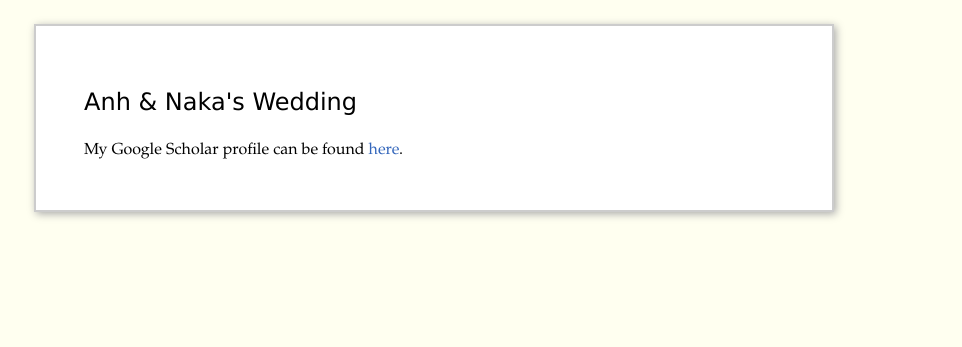
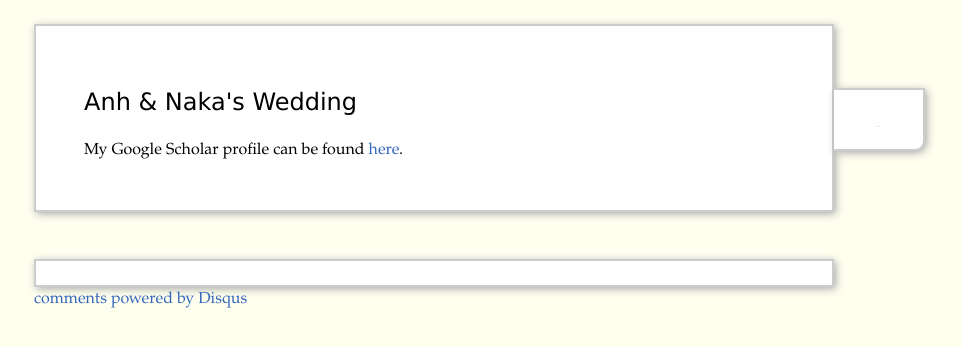
Before and after one commit to trananh/trananh.github.io, a Jekyll site: the page built from wedding/index.html, in a window 1280 px wide. Shown: the top 347 px of the page, without its empty margins (206-1168 px from the left). Built offline with Jekyll 4.4.1, drawn with Linux system fonts in a browser that asks for light colours; nearby versions of some CDN libraries; comment, search, counter and statistics services are not loaded.

Commit message:
Updated wedding page.

```diff
--- a/wedding/index.html
+++ b/wedding/index.html
@@ -2,6 +2,28 @@
 layout: core
 title: anh + naka wedding
 ---
+
+<span itemscope itemtype="http://schema.org/Event">
+    <meta itemprop="name" content="Anh and Naka's Wedding">
+    <meta itemprop="eventType" content="Wedding">
+    <meta itemprop="url" content="{{ site.url }}{{ page.url }}">
+    <meta itemprop="description" content="Anh and Naka's wedding website.">
+    <meta itemprop="startDate" content="2015-06-19T17:15">
+    <meta itemprop="location" content="Abernethy Center, OR">
+</span>
+
+<div id="navsidewrapper">
+    <div id="navsidebar">
+        <div id="social" class="social">
+            <p><span class="fb-like" data-href="{{ page.url | prepend: site.url }}" data-layout="button" data-action="like" data-show-faces="false" data-share="false"></span></p>
+            <p><span class="fb-share-button" data-href="{{ page.url | prepend: site.url }}" data-type="button"></span></p>
+            <p><span class="g-plusone" data-size="medium" data-annotation="none"></span></p>
+            <p><span class="g-plus" data-action="share" data-annotation="none"></span></p>
+            <p><span><a href="https://twitter.com/share" class="twitter-share-button" data-via="AnhTranX" data-count="none">Tweet</a></span></p>
+            <p style="padding-bottom: 0;"><span><script type="IN/Share" data-url="{{ page.url | prepend: site.url }}"></script></span></p>
+        </div>
+    </div>
+</div>
 
 <div id="page">
 
@@ -14,3 +36,75 @@ title: anh + naka wedding
     </div>
 
 </div>
+
+
+
+<!-- Disqus comments -->
+<input type="hidden" id="disqus_shortname" value="{{ site.disqus_shortname }}">
+<div id="disqus_thread"></div>
+<script type="text/javascript">
+    /* * * CONFIGURATION VARIABLES: EDIT BEFORE PASTING INTO YOUR WEBPAGE * * */
+    var disqus_shortname = document.getElementById('disqus_shortname').value; // required: replace example with your forum shortname
+
+    /* * * DON'T EDIT BELOW THIS LINE * * */
+    (function() {
+        var dsq = document.createElement('script'); dsq.type = 'text/javascript'; dsq.async = true;
+        dsq.src = '//' + disqus_shortname + '.disqus.com/embed.js';
+        (document.getElementsByTagName('head')[0] || document.getElementsByTagName('body')[0]).appendChild(dsq);
+    })();
+</script>
+<noscript>Please enable JavaScript to view the <a href="http://disqus.com/?ref_noscript">comments powered by Disqus.</a></noscript>
+<a href="http://disqus.com" class="dsq-brlink">comments powered by <span class="logo-disqus">Disqus</span></a>
+<!-- End Disqus -->
+
+
+
+<!-- Floating side social bar -->
+<script type='text/javascript'>
+function hideSideBar() {
+    var minWidth = $('#site').width()  + ($('#navsidebar').width() + 50) * 2;
+    if ($(window).width() < minWidth) {
+        $('#navsidebar').css("display","none")
+    } else if ($('#navsidebar').css("display") === 'none') {
+        $('#navsidebar').css("display","")
+    }
+}
+//<![CDATA[
+$(function() {
+    hideSideBar();
+
+    // Stick the #navsidebar to the top of the window
+    var topPadding = 46                             // floating position from top
+    var nav = $('#navsidebar');
+    var site = $('#site');
+    var navHomeY = 112 - topPadding;                // nav.offset().top - topPadding;
+    var isFixed = false;
+    var $w = $(window);
+    $w.scroll(function() {
+        var scrollTop = $w.scrollTop();
+        var shouldBeFixed = scrollTop > navHomeY;
+        if (shouldBeFixed && !isFixed) {
+            nav.css({
+                position: 'fixed',
+                top: topPadding,
+                left: site.offset().left + site.width() - $w.scrollLeft()
+            });
+            isFixed = true;
+        } else if (!shouldBeFixed && isFixed) {
+            nav.css({
+                position: 'static'
+            });
+            isFixed = false;
+        }
+    });
+
+    // Need to snap the side back into place on horizontal resizing
+    $w.resize(function() {
+        hideSideBar();
+        nav.css({
+            left: site.offset().left + site.width() - $w.scrollLeft()
+        });
+    });
+});
+//]]>
+</script>
```
